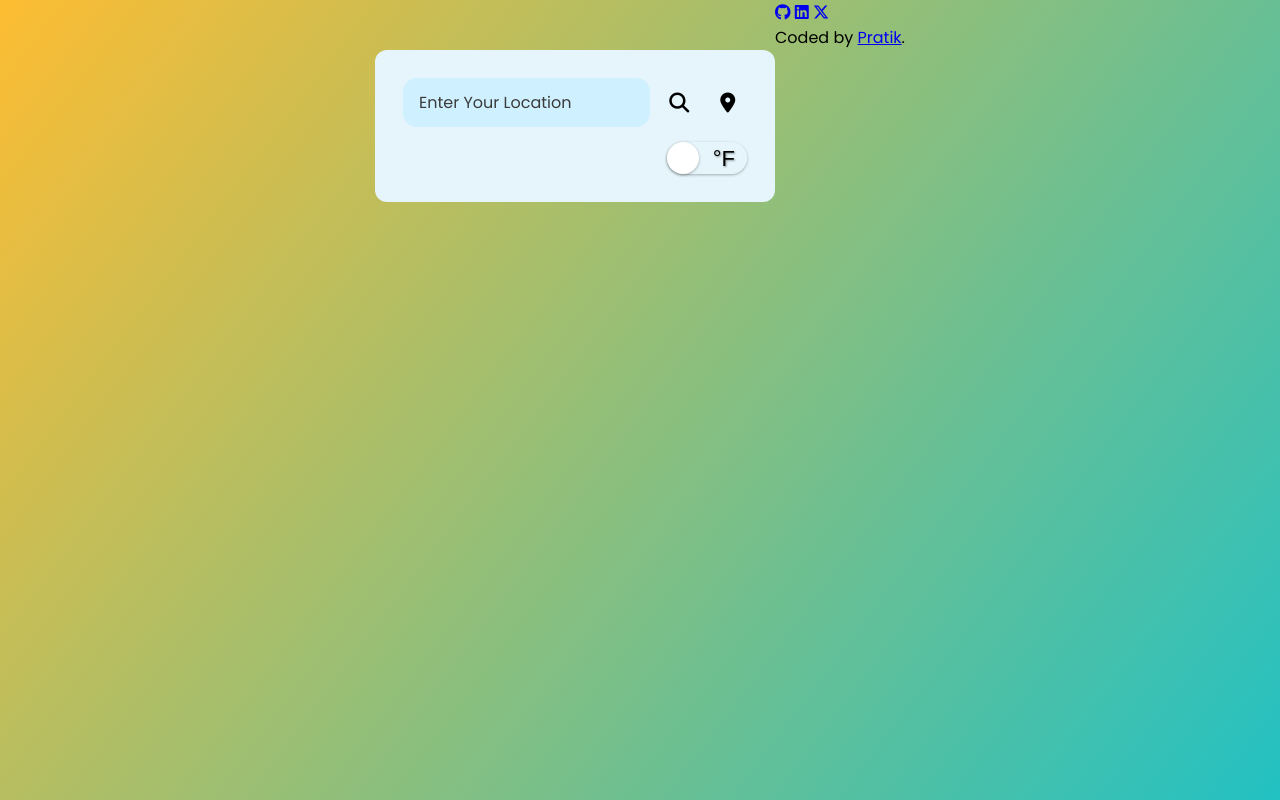
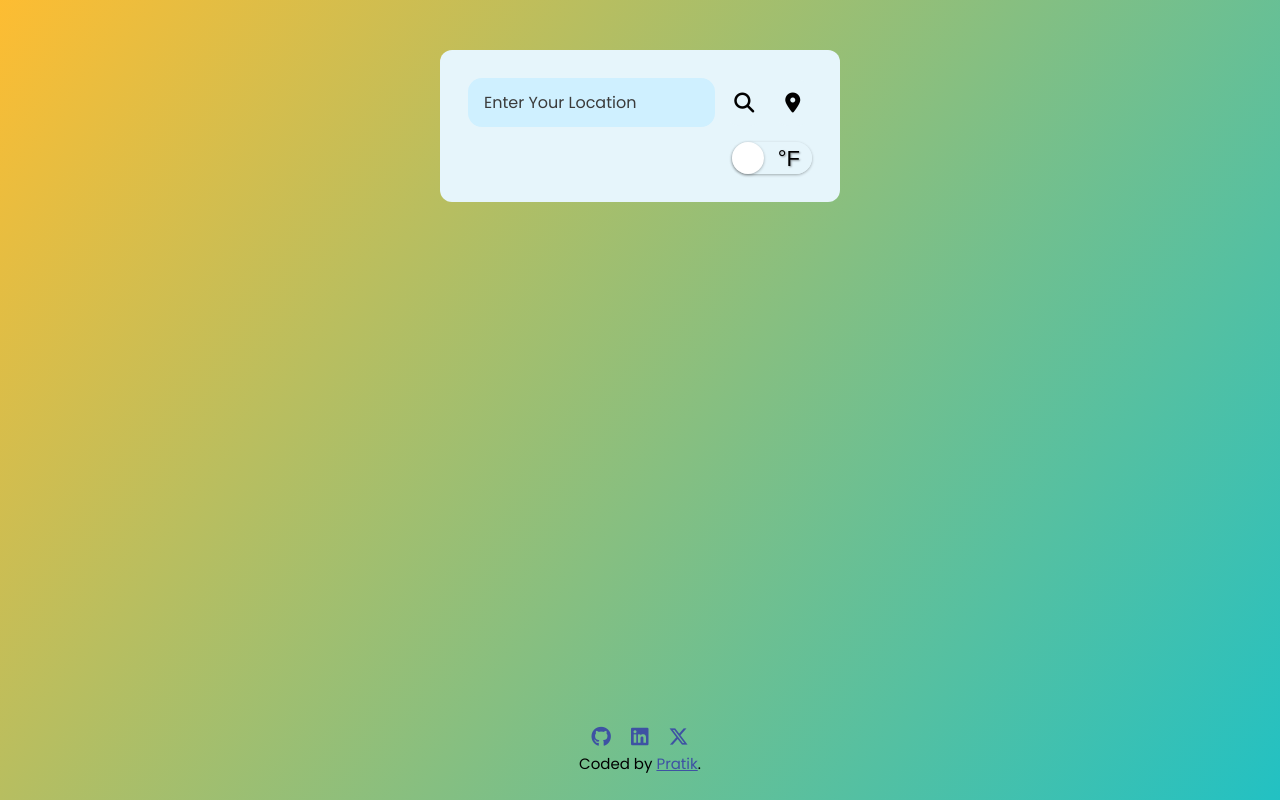
Before and after one commit to mrpp2001/WeatherWebApp-DOTIX, a plain HTML site: page index.html in a window 1280 px wide. Drawn offline with Linux system fonts and the light colour scheme.

Commit message:
Update style.css

```diff
--- a/style.css
+++ b/style.css
@@ -257,7 +257,28 @@ body {
   width: 80%;
 }
 
+.attribution {
+  position: absolute;
+  bottom: 25px;
+  font-size: 15px;
+  text-align: center;
+}
+.social{
+  display: flex;
+justify-content: center;
+gap: 20px;
+font-size: 20px;
+}
+.attribution a {
+  color: hsl(228, 45%, 44%);
+}
+
+.attribution a:hover{
+  color: #000;
+}
+
 @media (max-width: 765px) {
+
   .container {
     margin-top: 80px;
     width: 300px;
@@ -290,7 +311,7 @@ body {
     font-size: 25px;
   }
 
-  .weather-details  {
+  .weather-details {
     gap: 10px;
   }
   .weather-details i {
@@ -307,4 +328,8 @@ body {
     margin-left: 10px;
     font-size: 12px;
   }
+
+  .attribution {
+    bottom: 270px;
+  }
 }
```
